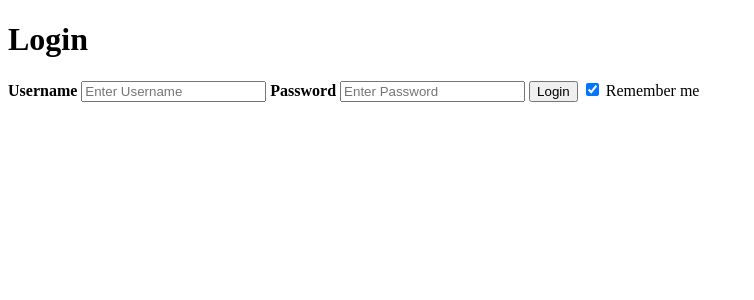
After one commit to tarzanvn/cj-wind-team-project, a PHP site: page /login.php in a window 1280 px wide. The commit adds this page. Shown: the top 300 px of the page, without its empty margins (0-754 px from the left). Run offline with PHP 8.4, Linux system fonts and the light colour scheme; data that the repository does not hold is empty.

Commit message:
First commit

```diff
--- /dev/null
+++ b/login.php
@@ -0,0 +1,40 @@
+<?php
+    if($_POST['username'] == "admin" and $_POST['password'] == "admin"){
+        setcookie("username", md5($_POST['password']));
+        header("Location: index.php");
+    }
+?>
+
+
+<!DOCTYPE html>
+<html lang="en">
+<head>
+    <meta charset="UTF-8">
+    <meta http-equiv="X-UA-Compatible" content="IE=edge">
+    <meta name="viewport" content="width=device-width, initial-scale=1.0">
+    <title>Login</title>
+</head>
+<body>
+    <h1>Login</h1>
+    <form action="login.php" method="post">
+        <!-- <div class="imgcontainer">
+            <img src="img_avatar2.png" alt="Avatar" class="avatar">
+        </div> -->
+        <span style="color:red"><?php echo $error; ?></span>
+        <span style="color:green"><?php echo $success; ?></span>
+
+        <div class="container">
+            <label for="username"><b>Username</b></label>
+            <input type="text" placeholder="Enter Username" name="username" required>
+
+            <label for="password"><b>Password</b></label>
+            <input type="password" placeholder="Enter Password" name="password" required>
+
+            <button type="submit">Login</button>
+            <label>
+            <input type="checkbox" checked="checked" name="remember"> Remember me
+            </label>
+        </div>
+</form>
+</body>
+</html>
```
Also changed, not shown: index.php (+12 -0 lines), upload.php (added, +22 -0 lines).
